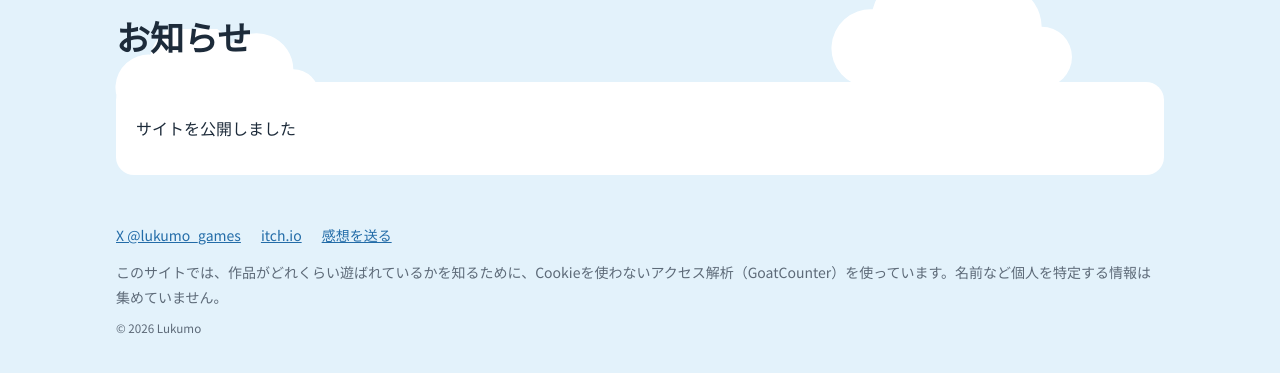
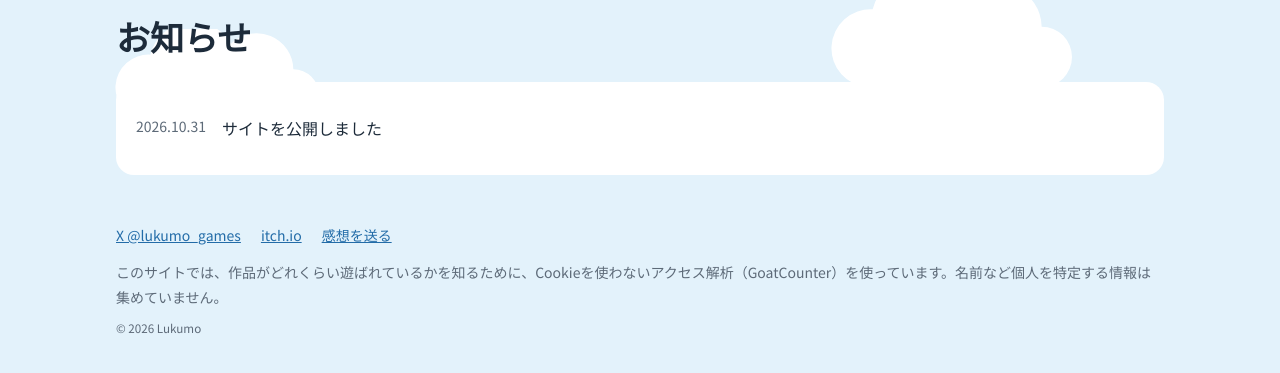
Before and after one commit to lukumogame/lukumo-site, a plain HTML site: page lukumo-site/news.html in a window 1280 px wide. Shown: the part 61-434 px from the top of the page. Drawn offline with Linux system fonts and the light colour scheme.

Commit message:
Update news.html

```diff
--- a/lukumo-site/news.html
+++ b/lukumo-site/news.html
@@ -39,7 +39,7 @@
     <div class="card">
       <!-- 新しいお知らせは、このリストのいちばん上に1行ずつ足す -->
       <ul class="news-list full">
-        <li><time class="news-date"><!-- 公開日を入れる（例：2026.11.03） --></time><span>サイトを公開しました</span></li>
+        <li><time class="news-date"><time class="news-date">2026.10.31</time></time><span>サイトを公開しました</span></li>
       </ul>
     </div>
   </div>
```
